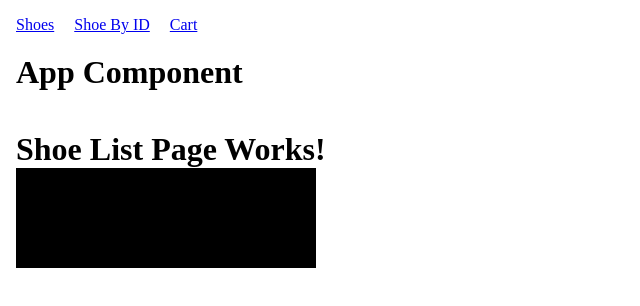
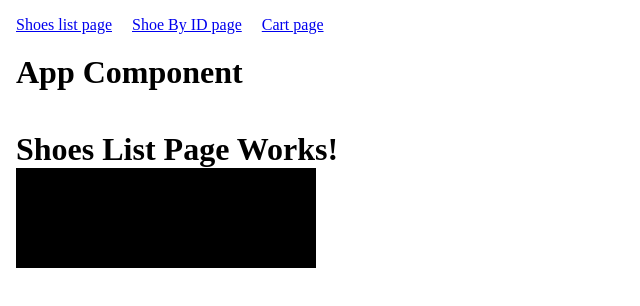
Before and after one commit to ThywillJoshua/shoos, an Angular app: page /shoes in a window 1280 px wide. Shown: the top 306 px of the page, without its empty margins (0-640 px from the left). Built offline with nearby package versions, Linux system fonts and the light colour scheme.

Commit message:
Correct page renered elements

```diff
--- a/src/app/app.component.html
+++ b/src/app/app.component.html
@@ -1,8 +1,8 @@
 <div class="app-container">
   <div class="links">
-    <a href="/shoes">Shoes</a>
-    <a href="/shoes/id">Shoe By ID</a>
-    <a href="/shoes/cart">Cart</a>
+    <a href="/shoes">Shoes list page</a>
+    <a href="/shoes/id">Shoe By ID page</a>
+    <a href="/shoes/cart">Cart page</a>
   </div>
 
   <h1>App Component</h1>
--- a/src/app/products/containers/shoe-page/shoe-page.component.html
+++ b/src/app/products/containers/shoe-page/shoe-page.component.html
@@ -1,2 +1,2 @@
-<h1>Shoe Page Works!</h1>
+<h1>Shoe By Id Page Works!</h1>
 <app-yellow-box [color]="yellowBoxColor"></app-yellow-box>
--- a/src/app/products/containers/shoes-list-page/shoes-list-page.component.html
+++ b/src/app/products/containers/shoes-list-page/shoes-list-page.component.html
@@ -1,3 +1,3 @@
-<h1>Shoe List Page Works!</h1>
+<h1>Shoes List Page Works!</h1>
 
 <app-yellow-box [color]="yellowBoxColor"></app-yellow-box>
```
Also changed, not shown: src/main.ts (+7 -6 lines).
